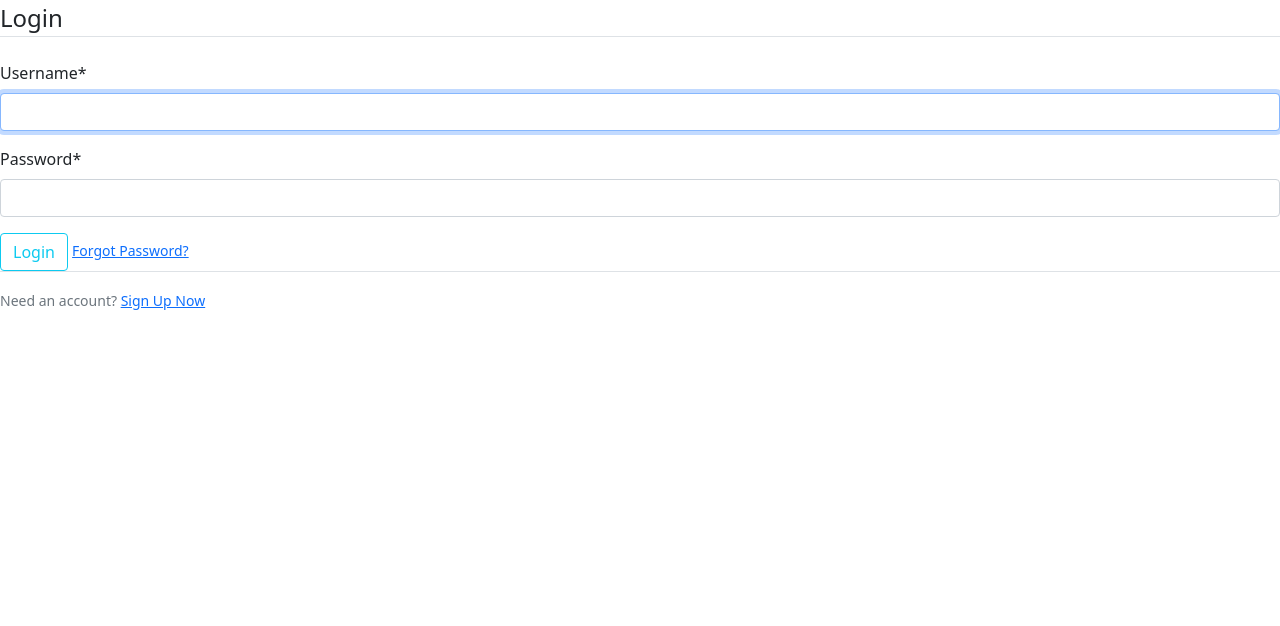
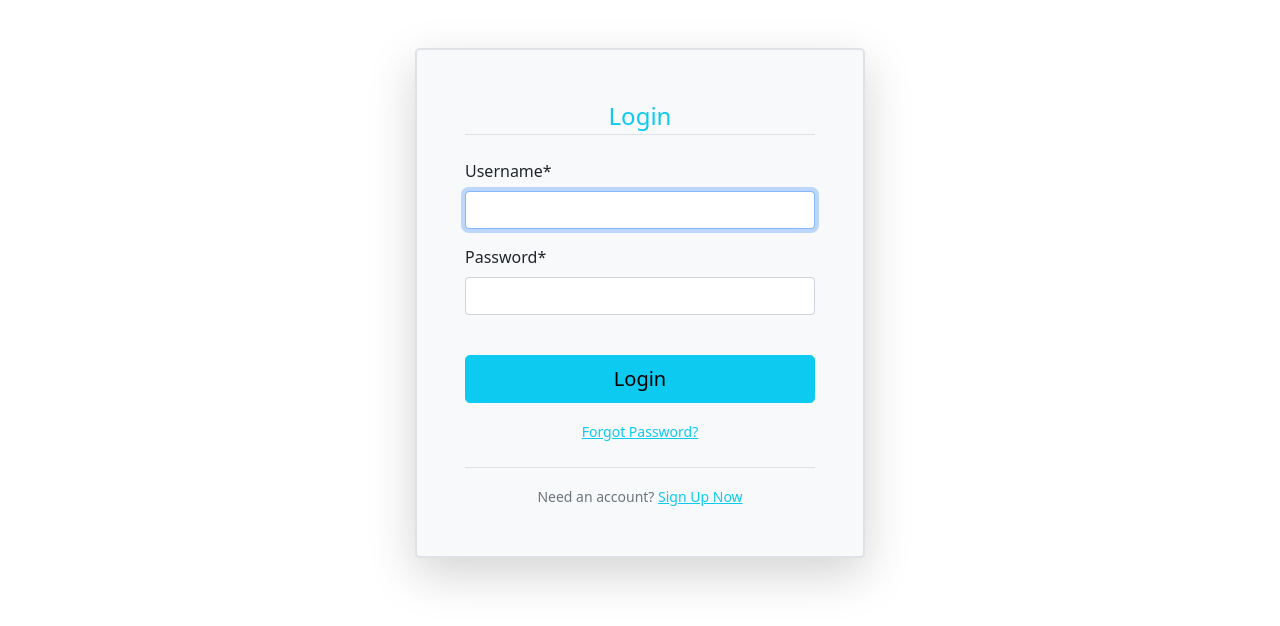
Before and after one commit to jodi-curtis/project-management, a Django app: page /login/ in a window 1280 px wide. Shown: the part 56-682 px from the top of the page. Run offline with Django 5.2, Linux system fonts and the light colour scheme; some libraries are stand-ins or nearby versions.

Commit message:
Bootstrap Styling on user forms

```diff
--- a/projects/views.py
+++ b/projects/views.py
@@ -11,7 +11,7 @@ from tasks.models import Task
 from chat.models import ChatMessage
 
 
-class ProjectListView(ListView):
+class ProjectListView(LoginRequiredMixin, ListView):
     model = Project
     template_name = 'projects/home.html'
     context_object_name = 'projects'
--- a/users/templates/users/login.html
+++ b/users/templates/users/login.html
@@ -1,24 +1,28 @@
 {% extends "projects/base.html" %}
 {% load crispy_forms_tags %}
 {% block content %}
-    <div class="content-section">
+    <div class="container py-5 d-flex justify-content-center">
+        <div class="content-section bg-light text-dark rounded-3 border border-2 p-5 shadow-lg" style="width: 450px;">
             <form method="POST">
                 {% csrf_token %}
                 <fieldset class="form-group">
-                <legend class="border-bottom mb-4">Login</legend>
+                    <legend class="border-bottom mb-4 text-center text-info">Login</legend>
                     {{ form|crispy }}
                 </fieldset>
-            <div class="form-group">
-                <button class="btn btn-outline-info" type="submit">Login</button>
-                <small class="text-muted ml-2">
-                    <a href="{% url 'password_reset' %}">Forgot Password?</a>
+                <div class="form-group text-center mt-4">
+                    <button class="btn btn-info btn-lg w-100" type="submit">Login</button>
+                </div>
+                <div class="form-group text-center mt-3">
+                    <small class="text-muted">
+                        <a href="{% url 'password_reset' %}" class="text-info">Forgot Password?</a>
                     </small>
                 </div>
             </form>
-        <div class="border-top pt-3">
+            <div class="border-top pt-3 text-center mt-4">
                 <small class="text-muted">
-                Need an account? <a class="ml-2" href="{% url 'register' %}">Sign Up Now</a>
+                    Need an account? <a href="{% url 'register' %}" class="text-info">Sign Up Now</a>
                 </small>
             </div>
         </div>
+    </div>
 {% endblock content %}
```
Also changed, not shown: users/templates/users/logout.html (+8 -5 lines), users/templates/users/register.html (+17 -6 lines), db.sqlite3. Lines whose indentation alone changed are shown as unchanged.
